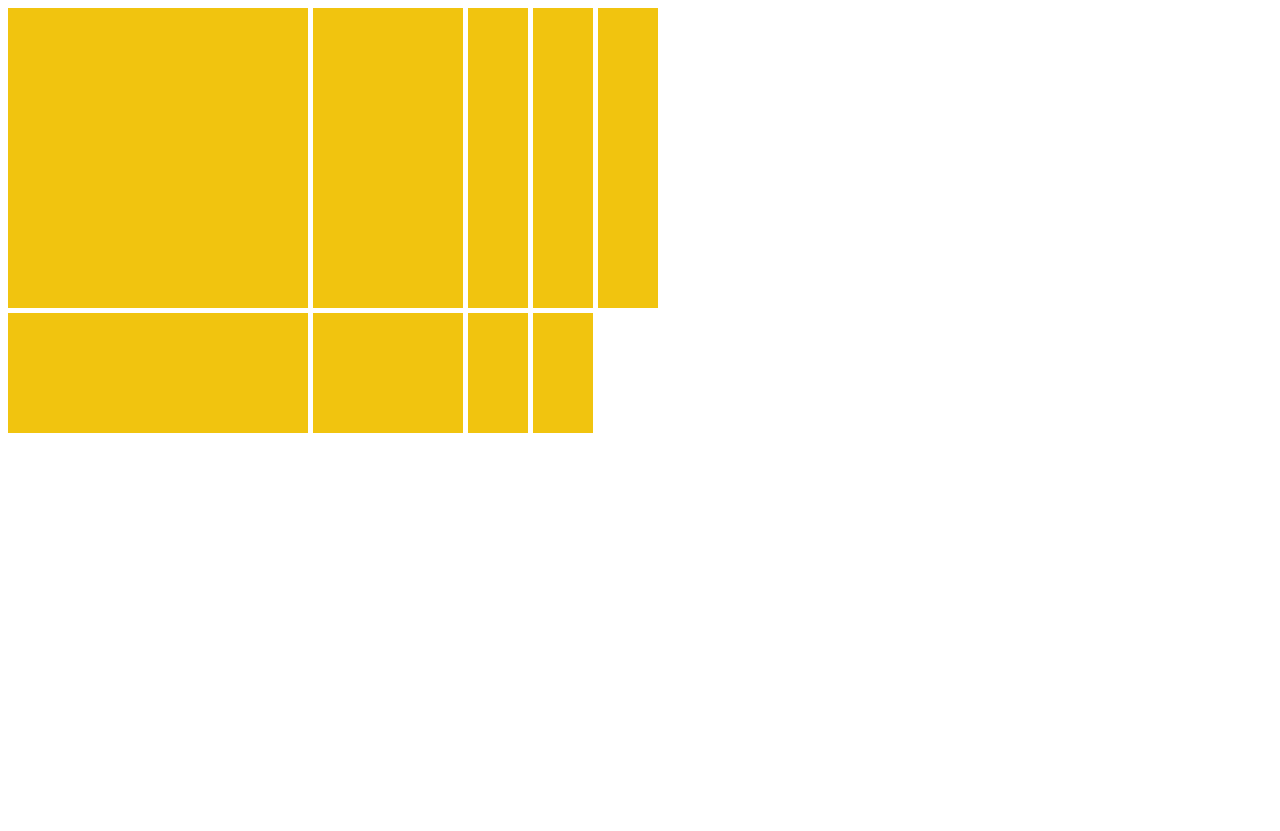
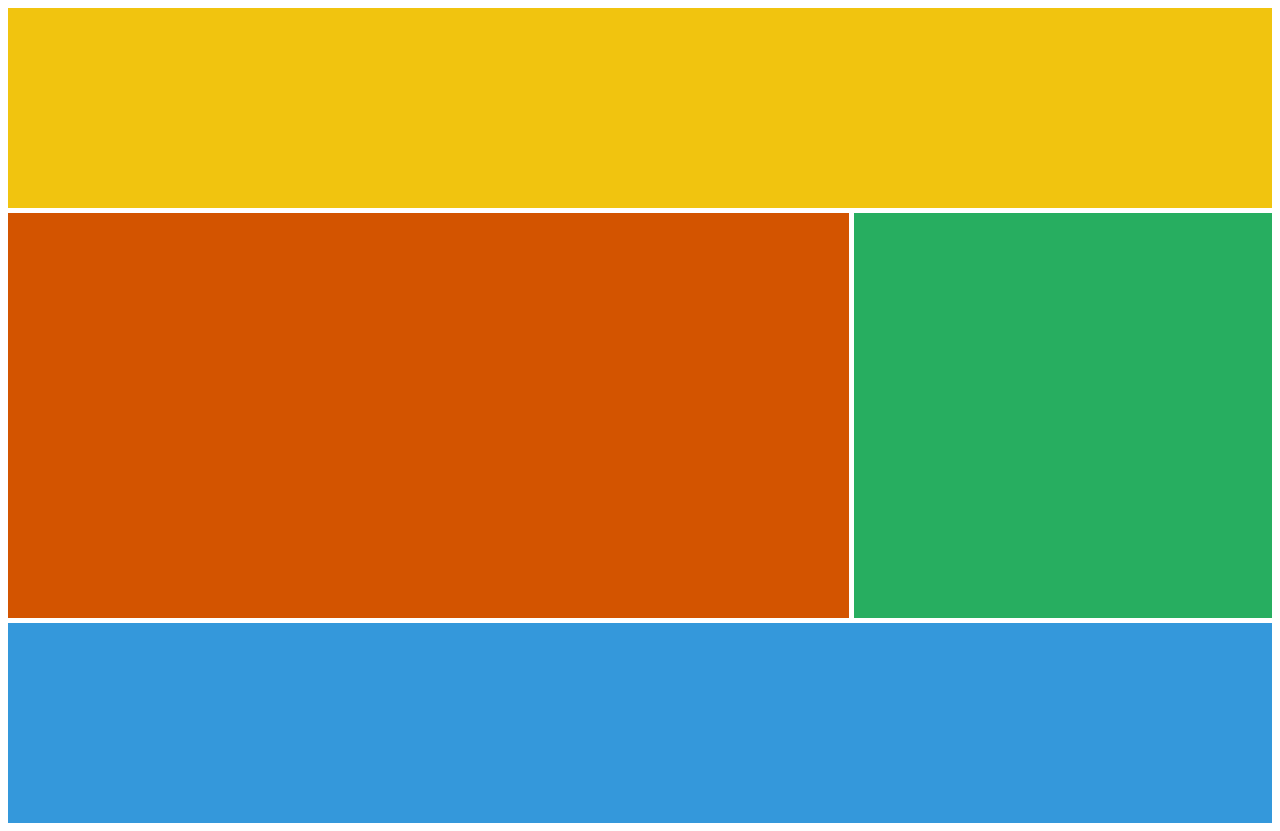
Before and after one commit to kowoohyuk/nomad-css, a plain HTML site: page flexbox/grid.html in a window 1280 px wide. Before the commit the page ends 800 px from the top, so only its background shows below. Drawn offline with Linux system fonts and the light colour scheme.

Commit message:
grid template areas

```diff
--- a/flexbox/grid.html
+++ b/flexbox/grid.html
@@ -3,33 +3,39 @@
 <style>
   .father { /* <-- grid container */
     display: grid;
-      grid-template-columns: 300px 150px;
-      grid-template-rows: 300px 120px;
+    grid-auto-rows: 200px;
     grid-gap: 5px;
-
-      /* grid도 flex direction과 비슷한 속성이 있다.
-        grid-auto-flow인데 이는 정한 갯수를 초과하는 자식 요소를 row로 배치할지, column으로 배치할지 지정한다.
-        기본 값은 row이기 때문에 설정을 안한 상태에서 grid-auto-column 속성을 추가해도 아무런 일이 발생하지 않는다.
-        일반적으로는 row만 사용하는데, 웹은 보통 위에서 밑으로 flow하기 때문이다.
+    /*grid-template-areas 유의사항
+      부모 요소의 areas에 지정한 명칭과 자식 요소의 grid-area 값은 일치하여야한다.
     */
-      grid-auto-flow: column;
-      grid-auto-columns: 60px;
+    grid-template-areas: "header header header"
+                         "content content sidebar"
+                         "content content sidebar"
+                         "footer footer footer";
   }
-    .box {
+  .first {
+    grid-area: header;
     background-color: #f1c40f;
+  }
+  .second {
+    grid-area: sidebar;
+    background-color: #27ae60;
+  }
+  .third {
+    grid-area: footer;
+    background-color: #3498db;
+  }
+  .fourth {
+    grid-area: content;
+    background-color: #d35400;
   }
 </style>
 </head>
 <body>
   <div class="father">
-    <div class="box"></div>
-    <div class="box"></div>
-    <div class="box"></div>
-    <div class="box"></div>
-    <div class="box"></div>
-    <div class="box"></div>
-    <div class="box"></div>
-    <div class="box"></div>
-    <div class="box"></div>
+    <div class="first"></div>
+    <div class="second"></div>
+    <div class="third"></div>
+    <div class="fourth"></div>
   </div>
 </body>
```
Lines whose indentation alone changed are shown as unchanged.
